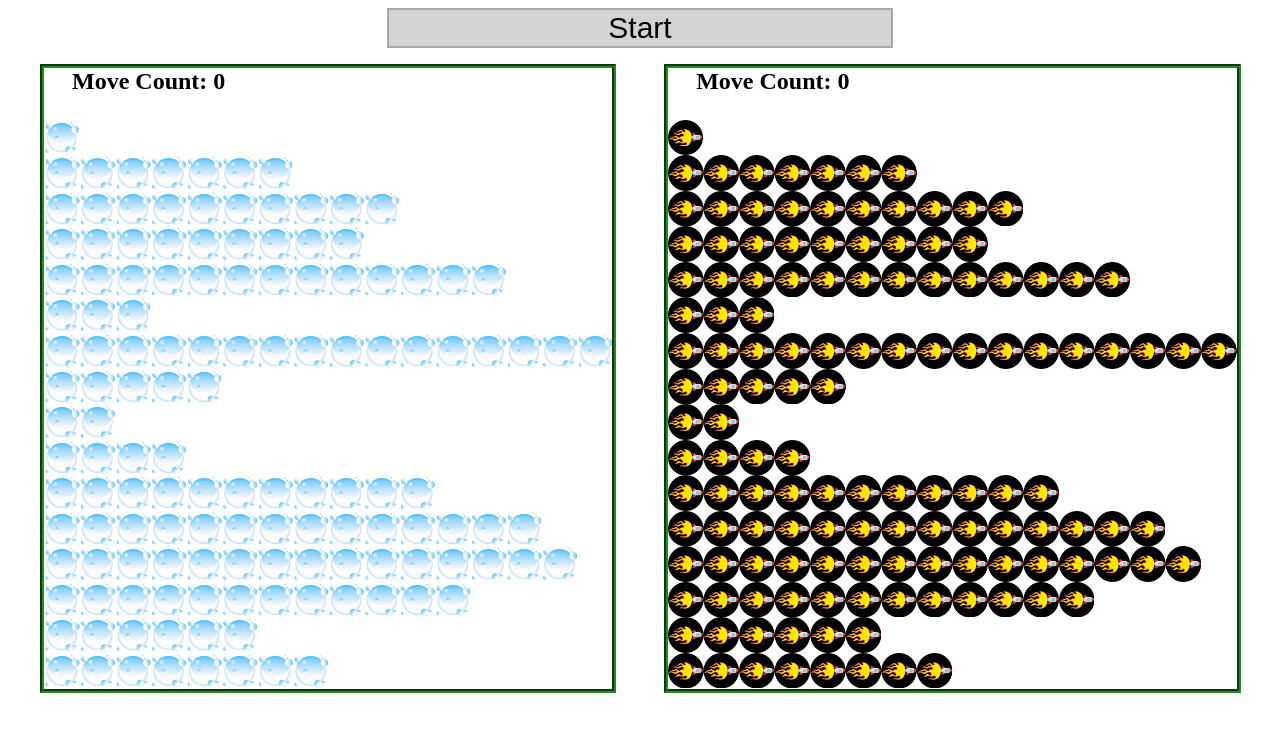
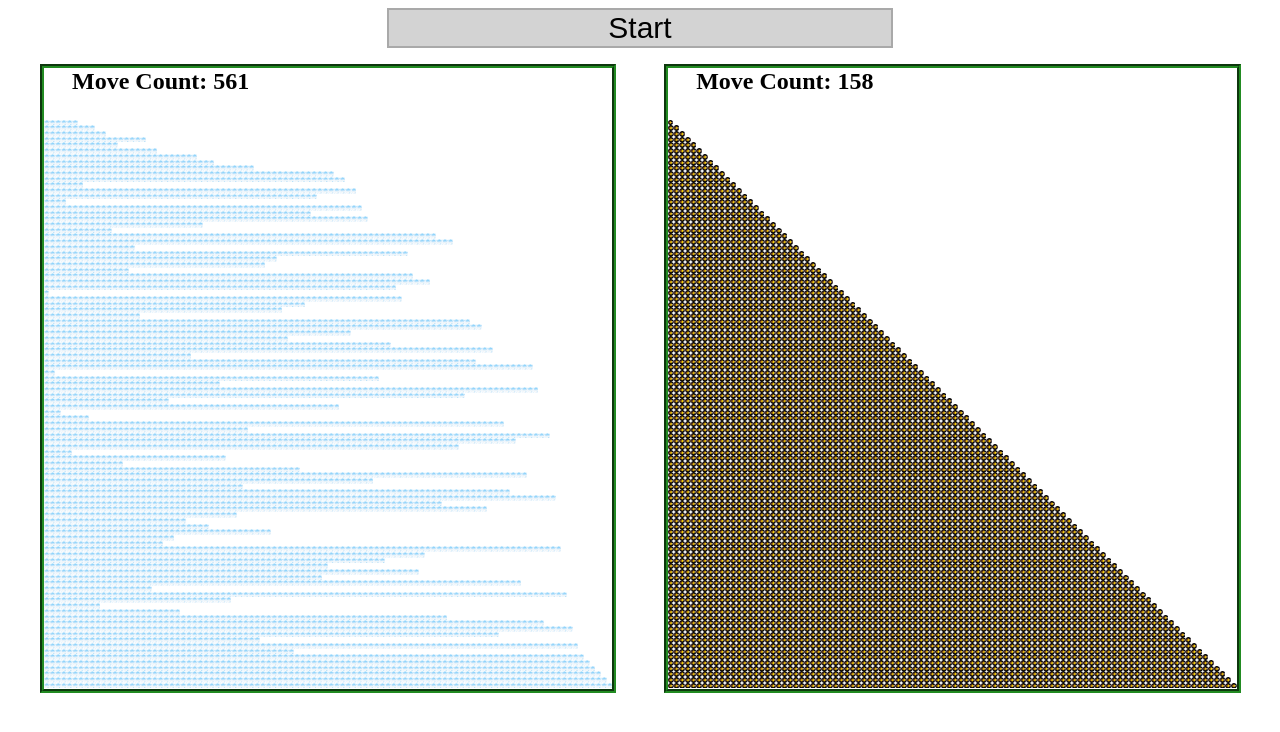
Before and after one commit to tylerserigne/tylerserigne.github.io, a plain HTML site: page asd-projects/sorting-exercise/index.html in a window 1280 px wide. Both pictures are taken after a click on the button "Start". Drawn offline with nearby package versions, Linux system fonts and the light colour scheme.

Commit message:
saving sorting

```diff
--- a/asd-projects/sorting-exercise/index.js
+++ b/asd-projects/sorting-exercise/index.js
@@ -14,16 +14,70 @@ The CSS ids you will work with are:
 ///////////////////////////////////////////////////////////////////////
 
 // TODO 2: Implement bubbleSort
+async function bubbleSort(array){
+    for (var i = 0; i < array.length; i++){
+        for (var j = 0; j < array.length - i - 1; j++){
+            if(array[j].value > array[j + 1].value){
+                swap(array, j, j + 1);
+                updateCounter(bubbleCounter);
+                await sleep();
+            }
+        }
+    }
 
 
+}
+
 // TODO 3: Implement quickSort
+async function quickSort(array, left, right){
+    if (array.length <= 1){
+        return;
+    }
+
+    var index = await partition(array,left,right);
+
+    if(left < index - 1){
+        await quickSort(array, left, index - 1);
+        }
+    if (right > index){
+        await quickSort(array, index, right);
+        }
 
 
+}
+
 // TODOs 4 & 5: Implement partition
+async function partition(array, left, right){
+    var pivot = array[Math.floor((right + left)/2)].value;
 
+    while (left < right){
+        while(array[left].value < pivot){
+            left++;
+        }
+        while(array[right].value > pivot){
+            right--;
+        }
+
+        if(left < right){
+            swap(array, left, right);
+            updateCounter(quickCounter);
+            await sleep();
+         }
+
+    }
+
+    return left + 1;
+}
 
 // TODO 1: Implement swap
+function swap(array, i, j){
+    var temp = array[i];
 
+    array[i] = array[j];
+    array[j] = temp;
+
+    drawSwap(array, i, j);
+}
 
 ///////////////////////////////////////////////////////////////////////
 /////////////////////// YOUR WORK GOES ABOVE HERE /////////////////////
--- a/asd-projects/sorting-exercise/setup.js
+++ b/asd-projects/sorting-exercise/setup.js
@@ -6,10 +6,10 @@
 // THE CONSTANTS BELOW MAY BE ALTERED FOR EXPERIMENTATION PURPOSES
 
 // set the delay between each sort step
-const SLEEP_AMOUNT = 500;
+const SLEEP_AMOUNT = 5;
 
 // set the max number of squares
-const MAX_SQUARES = 16;
+const MAX_SQUARES = 100;
 
 // set constants for pseudo-random number generation
 const SEED = 2;
```
Also changed, not shown: portfolio.html (+1 -1 lines).
